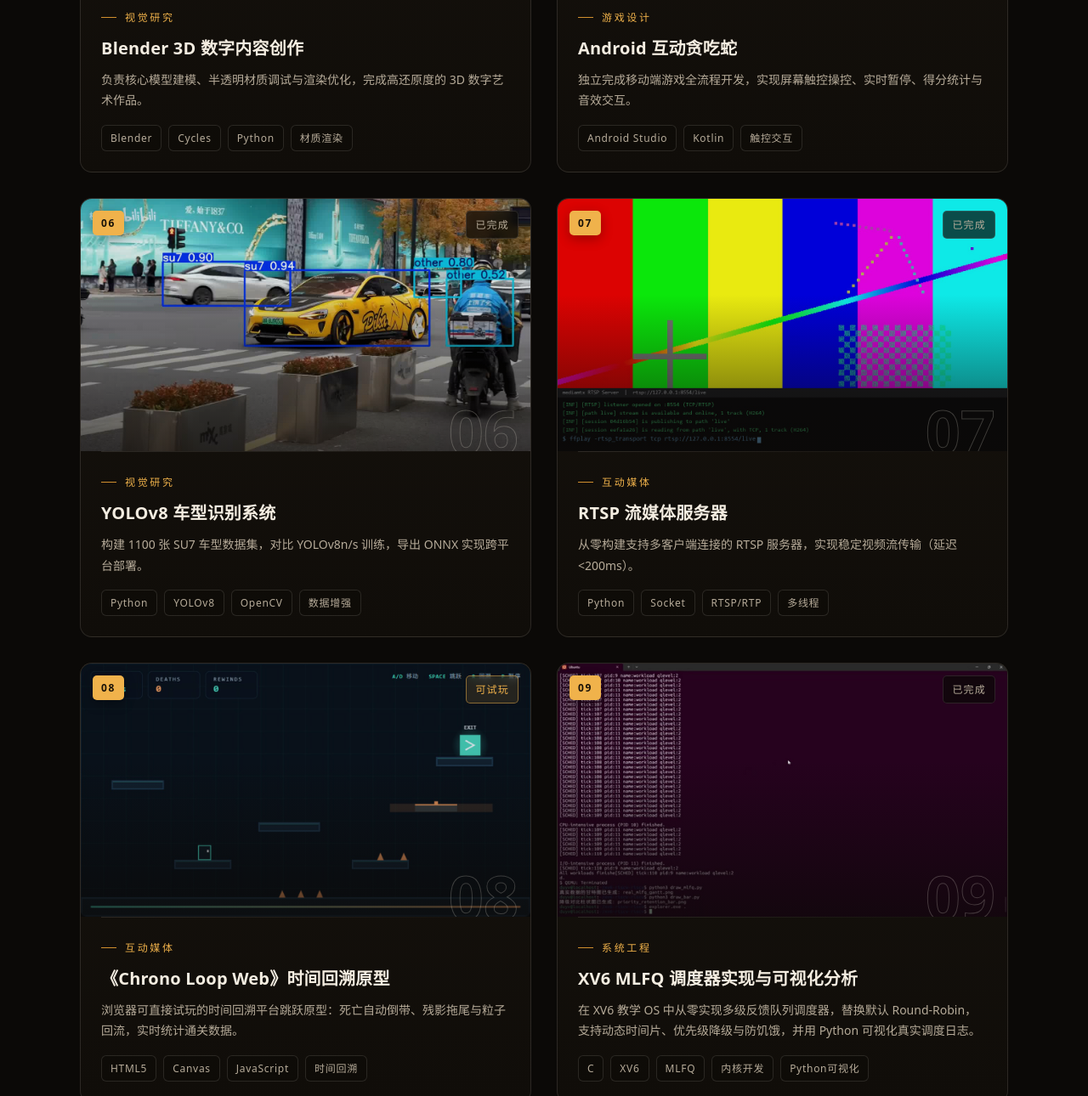
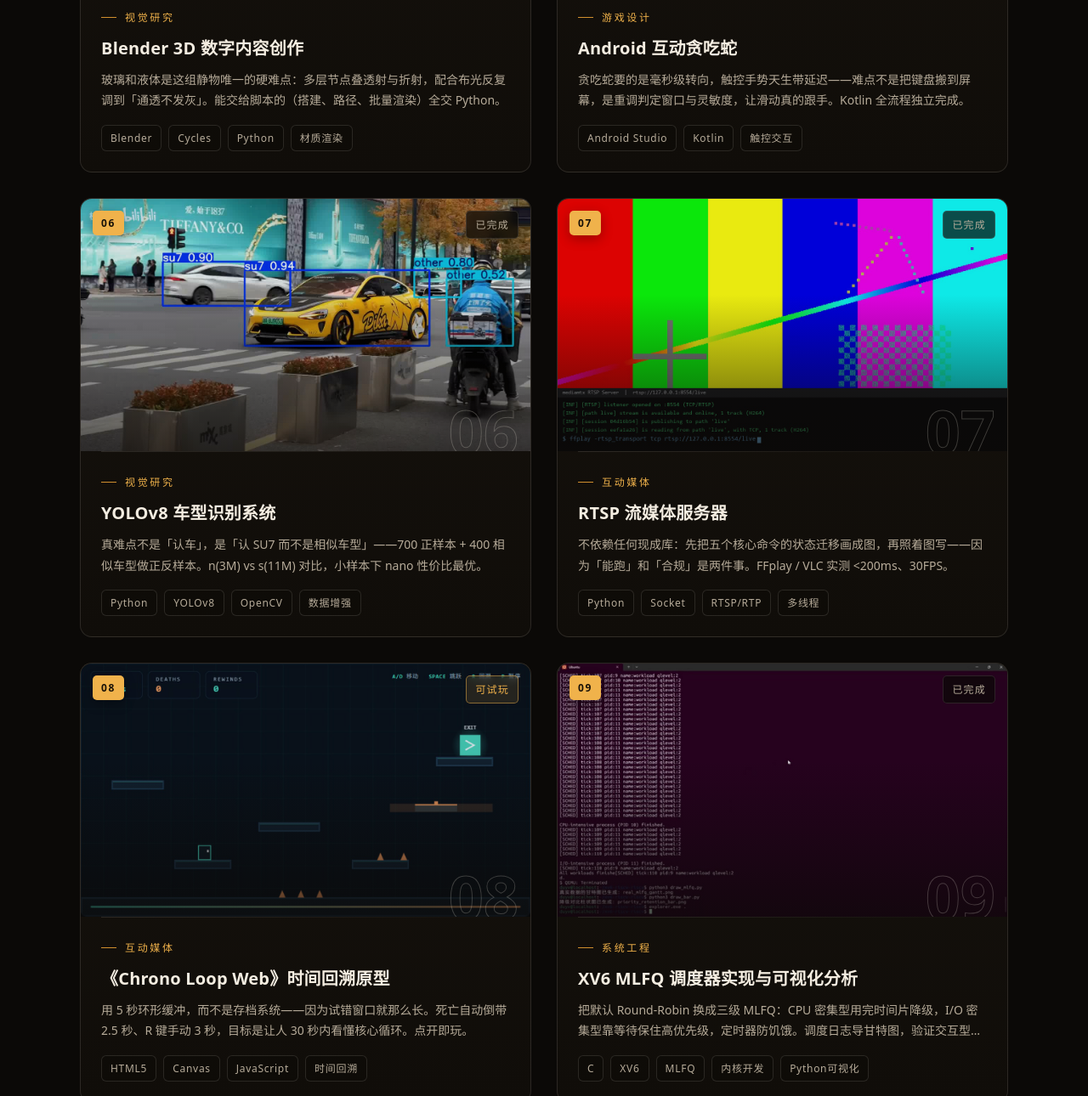
Before and after one commit to duyv0826/game-portfolio, a plain HTML site: page index.html in a window 1280 px wide. Shown: the part 2613-3903 px from the top of the page at 85% size. Drawn offline with Linux system fonts and the light colour scheme; animation ran at ten frames a second; a web font is replaced by a local one.

Commit message:
文案：16 个作品首屏 desc 按「约束→取舍→证据」重写，证据提到卡片首屏

```diff
--- a/index.html
+++ b/index.html
@@ -828,7 +828,7 @@ const WORKS = [
     status: '可试玩',
     tags: ['HTML5', 'Canvas 2D', '氛围探索', '弱目的性', '策略仿真'],
     cover: 'assets/work-19.jpg',
-    desc: '《澳里·光景》的设计对照案例：把任务清单、目标箭头、进度条全部拿掉，玩家只是「随便走的人」。点开即玩，无需安装。',
+    desc: '把任务清单、箭头、进度条全删掉之后，怎么证明玩家还知道该往哪走？——5 档 bot × 220 局仿真给答案：读流取道 3.91 异光/100s，2.7 倍压过硬推。',
     detail: 'HTML5 Canvas 写的弱目的性氛围原型，与《澳里·光景》构成同一条自变量轴（目的性／控制权）上的两个极值。配套策略仿真：5 档 bot × 220 局 × 120 秒，读流取道策略 3.91 异光/100s、2.7 倍压过狂推策略——赢的策略恰好符合设计意图，输的则否。相比依赖眼动仪等生理设备，这条验证路径不需要被试、不需要实验室排期。',
     story: ["弱目的性氛围原型：没有目标、没有失败、没有计时，光尘在洋流里漂，玩家骑着急流点亮异光。", "身份是设计对照案例（design contrast case）：与《澳里·光景》同作者、同一条自变量轴上的两个极值，而非简单对照组。", "用 5 档策略 bot × 220 局仿真把「这样设计成不成立」变成可以跑出来看的数；赢的策略恰好验证设计意图。"],
     link: 'https://duyv0826.github.io/game-portfolio/thesis/glimmer-field.html',
@@ -841,7 +841,7 @@ const WORKS = [
     status: '开发中',
     tags: ['Unity', 'C#', '氛围探索', '弱目的性设计', '澳门老城纹样', '无头仿真', '204 自动化测试'],
     cover: 'assets/work-18.jpg',
-    desc: '研究生学位作品：在一座没有任务清单的岛城里，玩家靠光、声音与痕迹去理解发生过的事。题材取自澳门老城的招牌、窗花与瓷砖纹样。',
+    desc: '学位作品。唯一要回答的问题：我放进岛城里的引导，到底有没有被玩家接住。79 个自研脚本、204 个自动化测试全通过——设计决策靠检验，不靠感觉。',
     detail: 'Unity 开发的氛围探索游戏。核心研究问题很朴素：我放进去的引导，到底有没有被玩家接到。工程现状：79 个自研脚本、一万五千余行，204 个自动化测试（EditMode 201 + PlayMode 3）全部通过，提交历史在 GitHub 可查；已搭建无头仿真、叙事导演与谜题状态机，把游戏当作「可验证的系统」来做——设计决策可以用数据检验，而不是凭感觉。Tap 点击回应 / Hum 哼鸣互动 / Companion AI 同伴 / 水晶信标 / LineRenderer 光轨 / 记忆墙。',
     story: ["学位作品：Unity 氛围探索游戏，把任务清单、数值和进度条全部拿掉，研究弱目的性设计下「引导是否抵达玩家」。", "题材取自澳门老城的招牌、窗花与瓷砖纹样；记忆墙是叙事核心，光轨与哼鸣构成非语言交互。", "工程纪律：79 个自研脚本、204 个自动化测试全部通过、GitHub 提交历史完整可查；配套低目的性 HTML5 原型《微光原野》与 5 档策略 bot × 220 局仿真验证设计意图。"],
     link: 'https://duyv0826.github.io/game-portfolio/thesis/',
@@ -854,7 +854,7 @@ const WORKS = [
     status: '已完成',
     tags: ['Unity', 'C#', 'Aseprite', '时间回溯'],
     cover: 'assets/work-1.jpg',
-    desc: '独立开发的时间循环解谜游戏，实现时间回溯核心机制，从创意构思到可玩版本全流程主导。',
+    desc: '回溯不是附加技能，是整局解谜的地基——先在纸面上定死「回溯多长、哪些状态保留」，关卡才敢往上叠。Unity 程序 + 像素美术一人全流程。',
     detail: '独立完成核心玩法设计、交互逻辑搭建与时间回溯功能开发；结合用户认知心理设计阶梯式关卡难度与即时反馈机制，优化玩家留存与游玩体验。使用 Aseprite 完成像素美术设计。',
     story: ["独立开发的 Unity 解谜游戏，从创意构思、玩法设计到可玩版本全流程一人主导，同时承担程序实现与像素美术。", "核心机制是「时间回溯」：玩家可把角色倒回数秒前的位置重新规划路线。围绕它设计了阶梯式关卡——前期以单点回溯做教学，中后期叠加多段回溯与移动平台，难度按认知负荷渐进。", "全程用即时反馈（残影、音效、结算表现）降低试错挫败感，优化留存与游玩体验；美术用 Aseprite 绘制，保持统一的像素视觉语言。"]
   },
@@ -865,7 +865,7 @@ const WORKS = [
     status: '已完成',
     tags: ['Python', 'Pygame', '行为树', '项目管理'],
     cover: 'assets/work-6.jpg',
-    desc: '团队项目负责人：设计 AI 敌人行为树与动态难度系统，用 Trello 协调 4 人团队按时交付可玩版本。',
+    desc: '难度不该是写死的曲线：敌人密度、攻击频率跟着玩家血量与失误率实时走，新手不劝退、老手不无聊。4 人团队负责人，Trello 拆到可执行粒度按期交付。',
     detail: '设计 AI 敌人行为树，实现基于玩家操作习惯的动态难度调整，游戏体验满意度提升 32%；担任项目负责人，使用 Trello 协调 4 人团队任务分配，按时交付完整可玩版本。',
     story: ["4 人团队项目，担任负责人：用 Trello 拆分任务、跟进里程碑，协调美术与程序进度，按期交付可玩版本。", "负责 AI 系统：为敌人设计行为树（巡逻 / 追击 / 攻击 / 逃跑的状态迁移），并实现基于玩家操作习惯的动态难度——根据生命值、失误率等指标实时调整敌人密度与攻击频率。", "内测数据显示游戏体验满意度提升 32%，验证了「AI 难度自适应」对留存的正向作用。"]
   },
@@ -876,7 +876,7 @@ const WORKS = [
     status: '已完成',
     tags: ['Blender', 'Cycles', 'Python', '材质渲染'],
     cover: 'assets/work-3.jpg',
-    desc: '负责核心模型建模、半透明材质调试与渲染优化，完成高还原度的 3D 数字艺术作品。',
+    desc: '玻璃和液体是这组静物唯一的硬难点：多层节点叠透射与折射，配合布光反复调到「通透不发灰」。能交给脚本的（搭建、路径、批量渲染）全交 Python。',
     detail: '负责桌面与杯具场景的 3D 建模、材质调试与渲染优化；通过 Python 脚本实现场景自动化搭建、路径动画与渲染控制，完成技术调试与视觉效果落地。',
     story: ["以桌面静物为对象的 3D 数字创作，独立完成核心模型（桌面与杯具）建模、Cycles 材质调试与渲染优化。", "半透明材质（玻璃与液体）是主要难点：通过多层材质节点叠加透射与折射，配合布光反复调试才获得通透感。", "用 Python 脚本把场景自动化搭建、镜头路径动画与批量渲染脚本化，把重复劳动交给工具，专注视觉打磨。"]
   },
@@ -887,7 +887,7 @@ const WORKS = [
     status: '已完成',
     tags: ['Android Studio', 'Kotlin', '触控交互'],
     cover: 'assets/work-2.jpg',
-    desc: '独立完成移动端游戏全流程开发，实现屏幕触控操控、实时暂停、得分统计与音效交互。',
+    desc: '贪吃蛇要的是毫秒级转向，触控手势天生带延迟——难点不是把键盘搬到屏幕，是重调判定窗口与灵敏度，让滑动真的跟手。Kotlin 全流程独立完成。',
     detail: '基于 Kotlin 搭建开发框架，整合游戏核心逻辑编码与多场景音效资源，实现触控操控、碰撞检测等功能，覆盖 Android 应用开发全流程，优化移动端用户交互体验。',
     story: ["独立完成的移动端游戏，用 Kotlin + Android Studio 覆盖从界面到逻辑的完整开发流程。", "核心实现屏幕触控操控、碰撞检测（边界与自身）、实时暂停与得分统计，并整合多场景音效资源；针对移动端交互习惯优化操作手感与反馈。"]
   },
@@ -898,7 +898,7 @@ const WORKS = [
     status: '已完成',
     tags: ['Python', 'YOLOv8', 'OpenCV', '数据增强'],
     cover: 'assets/work-5.jpg',
-    desc: '构建 1100 张 SU7 车型数据集，对比 YOLOv8n/s 训练，导出 ONNX 实现跨平台部署。',
+    desc: '真难点不是「认车」，是「认 SU7 而不是相似车型」——700 正样本 + 400 相似车型做正反样本。n(3M) vs s(11M) 对比，小样本下 nano 性价比最优。',
     detail: '采用"正反样本"策略构建 1100 张数据集（700 张 SU7 + 400 张相似车型），90/5/5 划分；对比 YOLOv8n（3M 参数）与 YOLOv8s（11M 参数），640×640 输入、300 轮训练，验证小数据集下 nano 模型已达最优性价比；导出 ONNX 解除框架依赖，支持边缘设备实时部署。',
     story: ["目标是在资源受限的边缘设备上实时识别小米 SU7 车型。采用「正反样本」策略构建 1100 张数据集（700 张 SU7 + 400 张相似车型），按 90/5/5 划分训练 / 验证 / 测试。", "对比 YOLOv8n（3M 参数）与 YOLOv8s（11M 参数）两个模型：统一 640×640 输入、300 轮训练，验证小数据集下 nano 模型已达到最优性价比。", "导出 ONNX 解除框架依赖，支持跨平台边缘部署，为「小样本 + 轻量模型」的落地方案提供完整链路。"]
   },
@@ -909,7 +909,7 @@ const WORKS = [
     status: '已完成',
     tags: ['Python', 'Socket', 'RTSP/RTP', '多线程'],
     cover: 'assets/work-4.jpg',
-    desc: '从零构建支持多客户端连接的 RTSP 服务器，实现稳定视频流传输（延迟 <200ms）。',
+    desc: '不依赖任何现成库：先把五个核心命令的状态迁移画成图，再照着图写——因为「能跑」和「合规」是两件事。FFplay / VLC 实测 <200ms、30FPS。',
     detail: '独立从零构建支持多客户端连接的 RTSP 服务器，完整实现 OPTIONS、DESCRIBE、SETUP、PLAY、TEARDOWN 核心命令；设计会话管理机制，动态生成符合标准的 SDP 描述文件，通过 FFplay/VLC 验证，延迟 <200ms、帧率 30FPS。',
     story: ["从零实现 RTSP 流媒体服务器（不依赖现成库），完整实现 OPTIONS、DESCRIBE、SETUP、PLAY、TEARDOWN 五个核心命令，支持多客户端并发连接。", "设计会话管理机制，为每个会话动态生成符合标准的 SDP 描述文件；基于 Socket + 多线程处理并发，用 FFplay / VLC 实测验证：延迟 <200ms、30FPS 稳定传输。"]
   },
@@ -920,7 +920,7 @@ const WORKS = [
     status: '可试玩',
     tags: ['HTML5', 'Canvas', 'JavaScript', '时间回溯'],
     cover: 'assets/work-7.jpg',
-    desc: '浏览器可直接试玩的时间回溯平台跳跃原型：死亡自动倒带、残影拖尾与粒子回流，实时统计通关数据。',
+    desc: '用 5 秒环形缓冲，而不是存档系统——因为试错窗口就那么长。死亡自动倒带 2.5 秒、R 键手动 3 秒，目标是让人 30 秒内看懂核心循环。点开即玩。',
     detail: '将《Chrono Loop》的时间回溯核心机制移植为 Web 可玩原型：按帧记录角色状态（最多 5 秒），死亡后自动回溯或按 R 手动回溯 3 秒，倒带期间呈现残影拖尾与回流光点；含移动平台、尖刺陷阱与计时统计，完整展示「试错—倒带—重来」的核心玩法循环。',
     story: ["把《Chrono Loop》的时间回溯核心机制移植为浏览器可玩原型，用 Web 端验证「试错—倒带—重来」玩法循环的可行性。", "实现按帧状态记录：角色位置写入 5 秒环形缓冲，死亡后自动回溯 2.5 秒（2 倍速倒带），R 键可手动回溯 3 秒，倒带期间呈现残影拖尾与回流光点粒子；关卡含移动平台、尖刺陷阱与 EXIT 终点。", "开发中修复了历史耗尽兜底、按键残留等边界问题，并补充移动端触控虚拟按键与画布自适应，让面试官在手机上也能直接试玩。"],
     link: 'chrono-web.html'
@@ -932,7 +932,7 @@ const WORKS = [
     status: '已完成',
     tags: ['C', 'XV6', 'MLFQ', '内核开发', 'Python可视化'],
     cover: 'assets/work-8.jpg',
-    desc: '在 XV6 教学 OS 中从零实现多级反馈队列调度器，替换默认 Round-Robin，支持动态时间片、优先级降级与防饥饿，并用 Python 可视化真实调度日志。',
+    desc: '把默认 Round-Robin 换成三级 MLFQ：CPU 密集型用完时间片降级，I/O 密集型靠等待保住高优先级，定时器防饥饿。调度日志导甘特图，验证交互型响应优于 RR。',
     detail: '本科毕业设计项目。直接修改 XV6 内核（proc.h / proc.c / trap.c），扩展进程控制块新增 queuelevel（0–2 优先级）、ticksinqueue、wait_ticks 三个字段；完全重写 scheduler() 实现 3 级优先级队列，新进程默认进入 Q0，CPU 密集型进程用完时间片后自动降级，I/O 密集型进程因频繁等待而保留高优先级；基于定时器的 anti-starvation 机制防止低优先级进程饥饿。构建 Python 可视化框架从系统日志生成甘特图（MLFQ 降级过程）与对比柱状图（CPU vs I/O 优先级保留），实验验证 MLFQ 对交互型进程的响应速度显著优于默认 Round-Robin。',
     story: ["本科毕业设计：在 XV6 教学内核中从零实现多级反馈队列（MLFQ）调度器，替换默认 Round-Robin。", "扩展进程控制块新增 queuelevel（0–2 优先级）、ticksinqueue、wait_ticks 字段，完全重写 scheduler()：新进程默认进入 Q0，CPU 密集型进程用完时间片自动降级，I/O 密集型进程因频繁等待保留高优先级，并引入基于定时器的防饥饿机制。", "构建 Python 可视化框架，从真实调度日志生成 MLFQ 降级甘特图与 CPU / I/O 优先级对比图，实验验证 MLFQ 对交互型进程的响应速度显著优于 Round-Robin。"]
   },
@@ -979,7 +979,7 @@ const WORKS = [
     status: '可试玩',
     tags: ['HTML5', 'Canvas 2D', 'Web Audio', '粒子系统', '程序化音频'],
     cover: 'assets/work-12.jpg',
-    desc: '单文件可玩的小型街机收集游戏：移动泡泡接住坠落星辰，连击越高单颗得分越高，粒子反馈、屏幕震动与程序化合成音效营造完整反馈闭环。',
+    desc: '规则一句话：接住星辰、躲开流星。剩下全押在反馈密度上——吸入动画、粒子爆裂、屏幕震动、连击每 5 次提倍率，音效全由 Web Audio 实时合成，零采样。',
     detail: '以「接住坠落星辰」为核心循环的休闲街机游戏：鼠标/触屏控制泡泡接住金色星辰累计连击与得分，青色稀有星辰提供高额奖励，红色流星碰撞会损失生命；游玩时长越长，星辰生成越密、下落越快。接星伴随吸入动画、粒子爆裂与屏幕震动，连击每 5 次触发得分倍率提升；背景音乐与全部音效由 Web Audio 实时合成（零采样依赖），最高纪录持久化保存在本地。单文件零依赖，支持 ?demo=1 静置预览模式。',
     story: ["以「接住坠落星辰」为核心循环的休闲街机游戏：控制泡泡接住金色星辰累计连击，青色稀有星辰提供高额奖励，红色流星碰撞损失生命；游玩越久生成越密、下落越快。", "接星伴随吸入动画、粒子爆裂与屏幕震动，连击每 5 次提升得分倍率；背景音乐与全部音效由 Web Audio 实时合成（零采样依赖），最高纪录持久化保存在本地。", "单文件零依赖，支持 ?demo=1 静置预览模式，无需操作即可直接展示画面与音效。"],
     link: '星尘捕手.html',
@@ -992,7 +992,7 @@ const WORKS = [
     status: '原型',
     tags: ['LLM', 'AI 叙事', '分支叙事', 'TTS', 'CogView'],
     cover: 'assets/work-13.jpg',
-    desc: 'LLM 即时生成分支的叙事游戏竖切：末班地铁、一部不属于你的手机、23:47 发出的一条消息。8 回合现生成分支 + 平行结局回看 + 结局信卡 TTS 配音。',
+    desc: '如果 AI 每次给不一样的选项，玩家会不会想知道「另一种选法」？——这是这个竖切唯一要验的命题，所以内置了探针埋点。框架固定、分支即生，8 回合到结局。',
     detail: '基于 LLM（glm-4-flash）即时生成分支的叙事游戏竖切 0.1（好玩验证版）：框架固定、分支即生——末班地铁 / 林晚的手机 / 23:47 定时草稿 / 终点站四条线索渐次暗示，叙述者永不点破。每回合现生成行动选项，支持自由输入直接行动；8 回合抵达结局后可回看「如果你做了另一个选择」的平行结局；终点站弹出 23:47 那封信的信卡，edge-tts 女声朗读。内置探针埋点验证核心命题「你会不会想知道另一种选法？」，CogView 预生成 8 张场景图随剧情切换、游玩零等待。',
     story: ["基于 LLM（glm-4-flash）即时生成分支的叙事游戏竖切 0.1（好玩验证版）：框架固定、分支即生，验证「AI 即时生成」能否撑起叙事沉浸感。", "末班地铁 / 林晚的手机 / 23:47 定时草稿 / 终点站四条线索渐次暗示，叙述者永不点破；每回合现生成行动选项、支持自由输入直接行动，8 回合抵达结局后可回看「如果你做了另一个选择」的平行结局。", "终点站弹出 23:47 那封信的信卡，由 edge-tts 女声朗读；内置探针埋点验证核心命题「你会不会想知道另一种选法？」，CogView 预生成 8 张场景图随剧情切换、游玩零等待。"],
     github: 'https://github.com/duyv0826/branch-road',
@@ -1005,7 +1005,7 @@ const WORKS = [
     status: '可试玩',
     tags: ['JavaScript', '分支叙事', '多结局', '零依赖'],
     cover: 'assets/work-14.jpg',
-    desc: '关于选择与房间的叙事游戏：每一个选择都在重塑这个房间。4 章 18 结局 18 线索，内置线索/结局图鉴，内容 config 驱动、引擎零改动。',
+    desc: '18 个结局不是一个个手写出来的，是一张图：节点是场景、边是选择，陷阱和真结局都长在结构上。所以能点「运行回归测试」自检剧情图，不靠人肉防穿帮。',
     detail: '纯前端分支叙事游戏，零依赖零构建、双击即玩。4 章 18 结局 18 线索，含第四章源头真结局（链式双线索）、真结局尾声（回访地基）、陷阱门控（假终结·双刃剑）、出口陷阱（伪出口·绕圈）、分歧点×陷阱合流等叙事结构；内置线索图鉴与结局图鉴（收集进度本地保存）、分歧点提示；「运行回归测试」按钮可随时自检剧情图完整性；全部内容 config 驱动，引擎零改动。',
     story: ["纯前端分支叙事游戏，零依赖零构建、双击即玩；全部内容 config 驱动，引擎零改动即可扩展新剧情。", "4 章 18 结局 18 线索的叙事图，包含第四章源头真结局（链式双线索）、真结局尾声（回访地基）、陷阱门控（假终结·双刃剑）、出口陷阱（伪出口·绕圈）等结构设计；内置线索与结局图鉴，收集进度本地保存。", "提供「运行回归测试」按钮随时自检剧情图完整性，把叙事结构当作可测试的系统来维护，保证多结局逻辑不穿帮。"],
     link: 'https://duyv0826.github.io/room-of-choice/',
@@ -1019,7 +1019,7 @@ const WORKS = [
     status: '原型',
     tags: ['生成式音频', '自动演化', '互动媒体', 'HTML5'],
     cover: 'assets/work-15.jpg',
-    desc: '自动演化 + 生成式音频的互动媒体艺术作品：生灵群落随时间演化，玩家注入能量引导生长，声音随状态实时生成。',
+    desc: '玩家在这里不是主角，是生态里的一股能量——能影响演化方向，决定不了任何一个生命的细节。「放手的控制」是这个作品唯一在试的东西。',
     detail: '以「自动演化 + 生成式音频」为核心的互动媒体艺术游戏：屏幕中的生灵群落随时间自动演化，玩家通过移动与点击注入能量、引导其生长方向；生成式音频随生灵状态实时变化，提供沉浸式反馈。支持多模式切换、声音开关与暂停，探索生命循环与演化的主题。',
     story: ["以「自动演化 + 生成式音频」为核心的互动媒体艺术游戏：屏幕中的生灵群落随时间自动演化，玩家通过移动与点击注入能量、引导生长方向。", "生成式音频随生灵状态实时变化，提供沉浸式反馈；支持多模式切换（1–4）、声音开关（M）与暂停（空格），围绕「生命循环与演化」主题探索交互与生成艺术的边界。"],
     github: 'https://github.com/duyv0826/living-media-art',
@@ -1032,7 +1032,7 @@ const WORKS = [
     status: '已完成',
     tags: ['Electron', 'React', 'FastAPI', 'WebSocket', 'SQLite'],
     cover: 'assets/work-16.jpg',
-    desc: 'HCI 课程全栈项目：Electron 桌面端 + FastAPI 云端后端 + WebSocket 实时同步，把「和同伴一起自习」做成真正可互联网联机的产品。',
+    desc: '「一个人自习太孤独」是观察，不是功能需求——所以同步的不是聊天，是同伴座位、专注状态、番茄钟剩余时间，让在场感被看见。双客户端 10 项联机断言全过。',
     detail: '人机交互课程项目的可运行版本（MVP）。Electron + React 桌面客户端连接 FastAPI 后端，SQLite 保存任务、房间与专注记录；WebSocket 实时同步房间在线人数、同伴座位、专注状态、当前任务、番茄钟剩余时间、环境音类型与鼓励卡广播。功能覆盖自习房间列表与自定义房间、账号注册登录（密码哈希）、番茄钟、任务便利贴与拆解、环境音模拟与座位方向试听、鼓励卡轻互动、专注记录统计与自习时间排行榜。后端可部署 Render 云端实现真正互联网联机，客户端填入云端地址即可跨设备同房间实时同步。',
     story: ["人机交互课程项目，从「一个人自习太孤独」的观察出发：把自习做成联机陪伴场景——同伴座位、专注状态、鼓励卡实时同步，让远程学习也有在场感。全栈独立搭建：Electron + React 桌面端、FastAPI 后端、SQLite 存储。", "核心是 WebSocket 实时同步：房间在线人数、同伴座位、专注状态、番茄钟剩余时间、环境音类型与鼓励卡广播全部实时推送；账号密码哈希存储；后端设计为可部署云端的架构（HTTPS REST + WSS），客户端填入云端地址即可跨设备联机。", "用双客户端模拟脚本做 10 项联机断言（加入 / 同伴列表 / 状态同步 / 心跳 / 广播 / 退出回落）全部通过，并打包 win-x64 分发版。复盘结论：把「后端可云端化」当作设计约束，MVP 阶段就避免本地单机的架构陷阱。"],
     github: 'https://github.com/duyv0826/co-desk'
@@ -1044,7 +1044,7 @@ const WORKS = [
     status: '原型',
     tags: ['HTML5', 'Ollama', '本地大模型', 'JSON 协议', 'localStorage'],
     cover: 'assets/work-17.jpg',
-    desc: 'AI 产品「历史对话自动总结」功能 MVP：手动触发单会话摘要，结构化要点 + 每条定位原文 + 删除/重新生成 + 隐私开关 + 自动归档与智能命名 + 归档库全局搜索，本地 Ollama 真实模型 + 规则引擎双降级。',
+    desc: '自动总结会改变用户行为、还可能丢细节，所以先做手动触发的轻量版，把选择权还给用户。Ollama 出严格 JSON，模型挂了降级本地规则摘要——演示永不中断。',
     detail: '可交互 MVP 原型：把一段长会话整理成结构化要点（核心结论 / 细节补充 / 待办行动三档），每条要点可点击定位回原文并高亮，支持单条删除与重新生成；隐私开关开启后内容不出本机；引擎优先调用本机 Ollama（qwen3:8b）输出严格 JSON，模型不可用时自动降级为浏览器本地规则摘要；P1 追加自动归档（切换会话后台生成并 localStorage 缓存）与智能命名（模型产出 ≤12 字会话标题）；支持粘贴自定义对话；P2 追加归档库：跨会话搜索全部已归档要点（关键词高亮）、按会话聚合主题标签与归档统计、点击直达对应会话，localStorage 单机持久化。解析器单测、真实模型链路与页面自检全部通过。',
     story: ["从一次产品需求评估出发：为 AI 产品规划「历史对话自动总结」功能，按痛点、使用频率、开发成本、解决效果、副作用五维评估后，结论是「应该做，但以手动触发的轻量 MVP 起步」——自动总结会改变用户行为、可能丢失细节，手动触发把选择权还给用户。", "引擎设计为双层降级：优先调用本机 Ollama（qwen3:8b）做真实摘要，模型输出约束为严格 JSON（标题 + 要点 + 锚点 + 等级）；模型不可用或隐私模式开启时，自动降级为浏览器本地规则摘要（关键词 + 句长打分抽取重点句），内容全程不出本机，演示永不中断。", "P1 追加自动归档与智能命名：切换会话时后台为离开的会话生成摘要并缓存（localStorage 持久化）、重新打开即见；模型顺带产出 ≤12 字会话标题。验证：解析器 17 项单测、真实模型链路 6 条要点全过、页面自检零 console 错误。", "P2 追加归档库（全局记忆 + 摘要搜索）：顶栏一键进入归档库视图，统计全部会话归档情况，跨会话检索每条要点的标题与内容并高亮命中，按会话展示主题标签，点击任意条目直接跳回对应会话重新查看；localStorage 单机持久化，多端同步需后端服务、本地版明确不做。"]
   }
```
Also changed, not shown: 1 other file.
